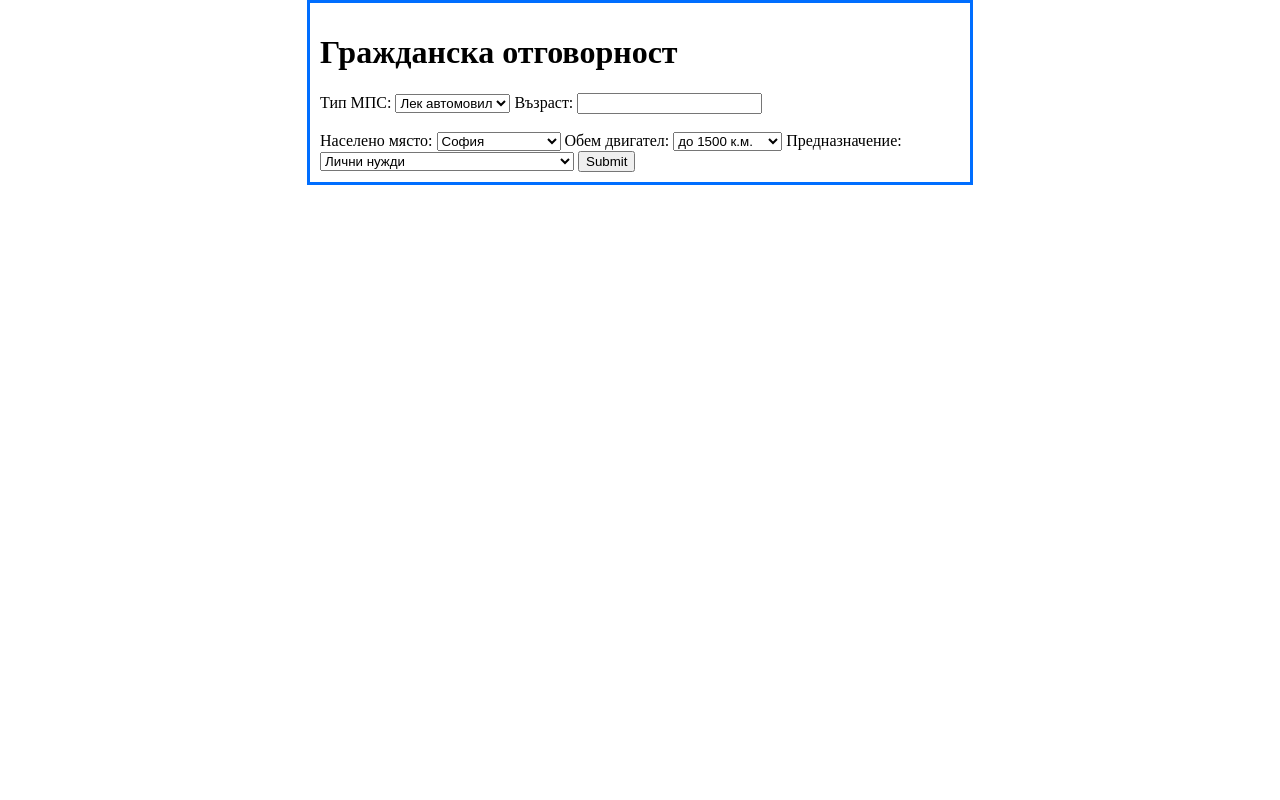
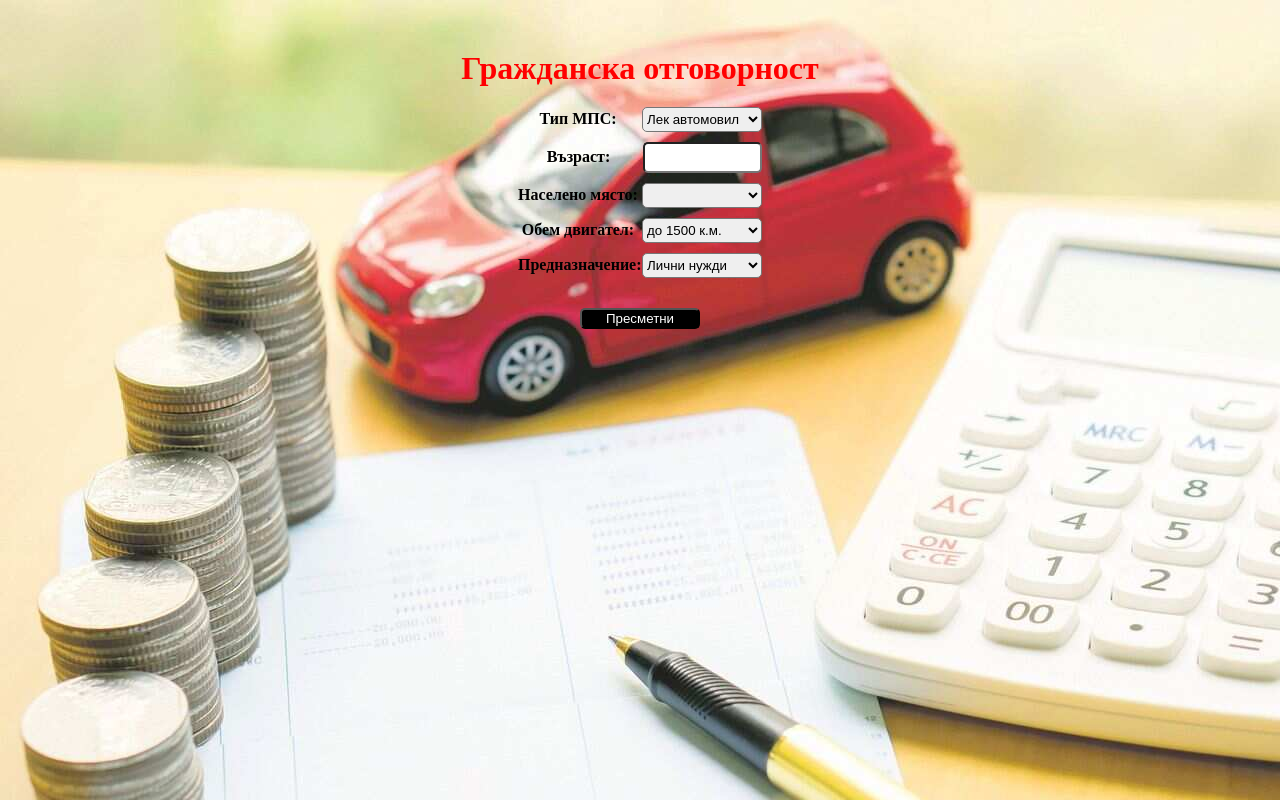
Before and after one commit to eltimirstoilkov/frontend, a plain HTML site: page index.html in a window 1280 px wide. Drawn offline with nearby package versions, Linux system fonts and the light colour scheme; no server answers.

Commit message:
frontend start

```diff
--- a/index.html
+++ b/index.html
@@ -1,29 +1,32 @@
 <!DOCTYPE html>
 <html>
+
 <head>
     <title>Проект 1</title>
+    <link rel="stylesheet" href="style.css">
 </head>
-<body style="  margin: auto;
-width: 50%;
-border: 3px solid rgb(0, 110, 255);
-padding: 10px;
-">
 
-<h1>Гражданска отговорност</h1>
+<body id="someselector">
+    <div class="container">
+        <h1 class="title">Гражданска отговорност</h1>
         <form action="/action_page.php">
-
-    <label for="cars">Тип МПС:</label>
-<select name="Тип МПС" id="cars">
+            <div class="section">
+                <label for="cars" class="label">Тип МПС:</label>
+                <select name="Тип МПС" id="cars" class="input-field">
                     <option value="typevehicle">Лек автомовил</option>
                     <option value="typevehicle">Мотоциклет</option>
                 </select>
+            </div>
 
-  <label for="age">Възраст:</label>
-  <input type="number" id="age" name="age"><br><br>
+            <div class="section">
+                <label for="age" class="label">Възраст:</label>
+                <input type="number" id="age" name="age" class="input-field age">
+            </div>
 
-<label for="cities">Населено място:</label>
-<select name="Градове" id="cities">
-  <option value="Sofia">София</option>
+            <div class="section">
+                <label for="cities" class="label">Населено място:</label>
+                <select name="Градове" id="cities" class="input-field">
+                    <!-- <option value="Sofia">София</option>
                     <option value="Burgas">Бургас</option>
                     <option value="Kustendil">Кюстендил</option>
                     <option value="VelTurnovo">Велико Търново</option>
@@ -32,26 +35,34 @@ padding: 10px;
                     <option value="Ruse">Русе</option>
                     <option value="Blagoevgrad">Благоевград</option>
                     <option value="StaraZagora">Стара Загора</option>
-  <option value="othercities">други</option>
+                    <option value="othercities">други</option> -->
                 </select>
+            </div>
 
-<label for="volume">Обем двигател:</label>
-<select name="Тип МПС" id="volumeengine">
+            <div class="section">
+                <label for="volume" class="label">Обем двигател:</label>
+                <select name="Тип МПС" id="volumeengine" class="input-field">
                     <option value="upto1500">до 1500 к.м.</option>
                     <option value="between1520">1500-2000к.м.</option>
                     <option value="over2000">над 2000к.м.</option>
                 </select>
+            </div>
 
-<label for="use">Предназначение:</label>
-<select name="Тип МПС" id="usage">
+            <div class="section">
+                <label for="use" class="label">Предназначение:</label>
+                <select name="Тип МПС" id="usage" class="input-field">
                     <option value="personal">Лични нужди</option>
                     <option value="taxi">Такси/учебен</option>
                     <option value="sales">Производствена и търговска дейност</option>
                 </select>
+            </div>
 
-<input type="submit" value="Submit">
+            <input type="submit" value="Пресметни" class="button-submit">
+        </form>
+    </div>
 
-</form>
+    <script src="https://ajax.googleapis.com/ajax/libs/jquery/3.6.1/jquery.min.js"></script>
+    <script src="main.js"></script>
+</body>
 
-</body>
 </html>
--- /dev/null
+++ b/main.js
@@ -0,0 +1,20 @@
+$(document).ready(function() {
+
+$.ajax({
+    url: "https://localhost:8080/api/municipalities",
+    type: 'GET',
+    dataType: 'json',
+    headers: {
+        'Access-Control-Allow-Origin': '*',
+    },
+    success: function(res) {
+        if(res?.items?.length) {
+            res?.items?.map((item) => {
+
+                $("#cities").append('<option value=' + item?.id + '>' + item?.name + '</option')
+            })
+        }
+    }
+});
+
+})
--- /dev/null
+++ b/style.css
@@ -0,0 +1,50 @@
+.title {
+    color: red;
+    margin: 0;
+    padding-top: 50px;
+    margin-bottom: 20px;
+}
+
+.section {
+    margin-bottom: 10px;
+}
+
+.input-field {
+    width: 120px;
+    border-radius: 5px;
+    height: 25px;
+    display: inline-block;
+}
+
+.input-field.age{
+    width: 111px !important;
+}
+
+.label {
+    width: 120px;
+    display: inline-block;
+    font-weight: 600;
+
+}
+
+.button-submit {
+    width: 120px;
+    background-color: #000;
+    color: #fff;
+    border-radius: 5px;
+    margin-top: 20px;
+}
+
+.container {
+    background-image: url('images/image-one.jpg');
+    min-height: 100vh;
+    margin: 0 auto;
+    text-align: center;
+    width: 100%;
+}
+
+#someselector {
+    all: unset;
+    margin-top: -22px;
+    min-height: 100vh;
+  }
```
Also changed, not shown: images/image-one.jpg (added), 1 other file. Lines whose indentation alone changed are shown as unchanged.
